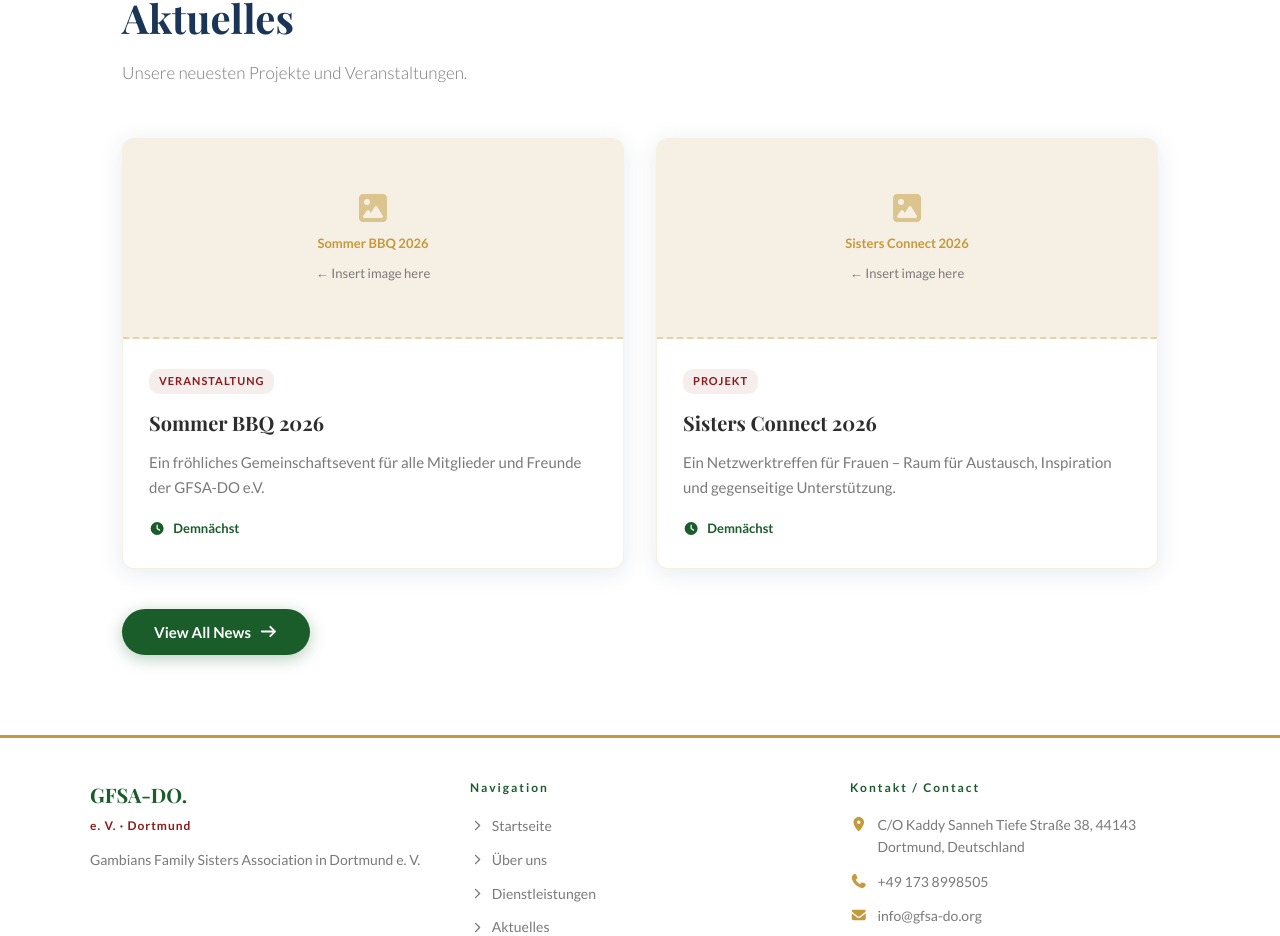
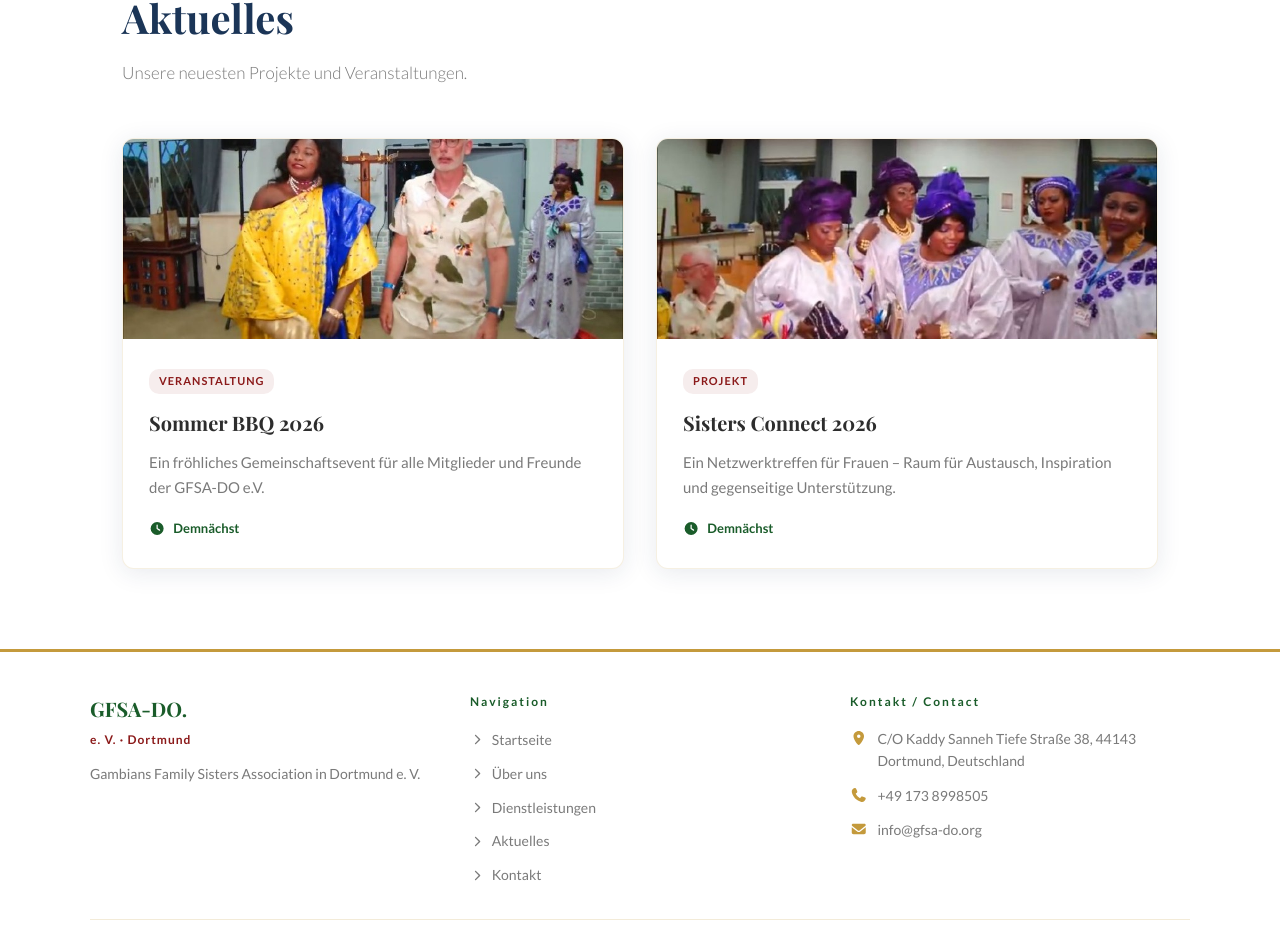
Before and after one commit to mbafokou2-design/gfsa-website, a React (Vite) app: page / in a window 1280 px wide. Shown: the part 1759-2695 px from the top of the page. Built offline with nearby package versions, Linux system fonts and the light colour scheme.

Commit message:
new update

```diff
--- a/src/pages/About.jsx
+++ b/src/pages/About.jsx
@@ -35,7 +35,7 @@ export default function About() {
           </div>
 
           <div className="about-img-slot">
-            <img src={Img1} alt="Our Team" style={{width:"100%",height:"100%",objectFit:"cover",borderRadius:"12px"}} />
+            <img src={heroImg} alt="Our Team" style={{width:"100%",height:"100%",objectFit:"cover",borderRadius:"12px"}} />
           </div>
         </div>
 
--- a/src/pages/Home.jsx
+++ b/src/pages/Home.jsx
@@ -7,6 +7,8 @@ import heroImg from "../assets/hero.png";
 import "../styles/Hero.css";
 import "../styles/Mission.css";
 import "../styles/News.css";
+import newsImg1 from '../assets/news.jpg'
+import newsImg2 from '../assets/news1.jpg'
 
 const missionIcons = [faFemale, faHandshake, faGlobe, faChildren];
 
@@ -16,6 +18,9 @@ export default function Home() {
   const h = content.hero;
   const m = content.mission;
   const n = content.news;
+
+  const c = content.news;
+  const images = [newsImg1, newsImg2];
 
   const missionCards = [
     { title: m.c1Title, text: m.c1Text },
@@ -74,16 +79,14 @@ export default function Home() {
       {/* ── NEWS ── */}
     <section className="news">
       <div className="container">
-          <span className="section-tag">{t(n.tag)}</span>
-          <h2 className="section-title">{t(n.title)}</h2>
-          <p className="section-subtitle">{t(n.subtitle)}</p>
+        <span className="section-tag">{t(c.tag)}</span>
+        <h2 className="section-title">{t(c.title)}</h2>
+        <p className="section-subtitle">{t(c.subtitle)}</p>
         <div className="news-grid">
-            {n.list.slice(0, 3).map((item, i) => (
+          {c.list.map((item, i) => (
             <div className="news-card" key={i}>
               <div className="news-img-slot">
-                  <FontAwesomeIcon icon={faImage} style={{ fontSize: 32, color: "rgba(196,154,60,0.5)" }} />
-                  <span>{t(item.title)}</span>
-                  <p>← Insert image here</p>
+                <img src={images[i]} alt="" style={{width:"100%",height:"100%",objectFit:"cover"}} />
               </div>
               <div className="news-body">
                 <span className="news-tag">{t(item.tag)}</span>
@@ -91,16 +94,12 @@ export default function Home() {
                 <div className="news-text">{t(item.text)}</div>
                 <div className="news-badge">
                   <FontAwesomeIcon icon={faClock} />
-                    {t(n.comingSoon)}
+                  {t(c.comingSoon)}
                 </div>
               </div>
             </div>
           ))}
         </div>
-          <button className="btn-primary" style={{marginTop: "40px"}} onClick={() => navigate("/news")}>
-            View All News
-            <FontAwesomeIcon icon={faArrowRight} />
-          </button>
       </div>
     </section>
     </>
--- a/src/pages/News.jsx
+++ b/src/pages/News.jsx
@@ -3,10 +3,13 @@ import content from "../lang/content";
 import { FontAwesomeIcon } from "@fortawesome/react-fontawesome";
 import { faImage, faClock } from "@fortawesome/free-solid-svg-icons";
 import "../styles/News.css";
+import newsImg1 from '../assets/news.jpg'
+import newsImg2 from '../assets/news1.jpg'
 
 export default function News() {
   const { t } = useLang();
   const c = content.news;
+  const images = [newsImg1, newsImg2];
 
   return (
     <section className="news">
@@ -18,10 +21,7 @@ export default function News() {
           {c.list.map((item, i) => (
             <div className="news-card" key={i}>
               <div className="news-img-slot">
-                {/* Replace with: <img src={newsImg} alt="" style={{width:"100%",height:"100%",objectFit:"cover"}} /> */}
-                <FontAwesomeIcon icon={faImage} style={{ fontSize: 32, color: "rgba(196,154,60,0.5)" }} />
-                <span>{t(item.title)}</span>
-                <p>← Insert image here</p>
+                <img src={images[i]} alt="" style={{width:"100%",height:"100%",objectFit:"cover"}} />
               </div>
               <div className="news-body">
                 <span className="news-tag">{t(item.tag)}</span>
--- a/src/styles/News.css
+++ b/src/styles/News.css
@@ -26,7 +26,7 @@
 .news-img-slot {
   height: 200px;
   background: var(--warm);
-  border-bottom: 2px dashed rgba(196,154,60,0.35);
+
   display: flex;
   flex-direction: column;
   align-items: center;
```
Also changed, not shown: src/assets/news.jpg (added), src/assets/news1.jpg (added). Lines whose indentation alone changed are shown as unchanged.
